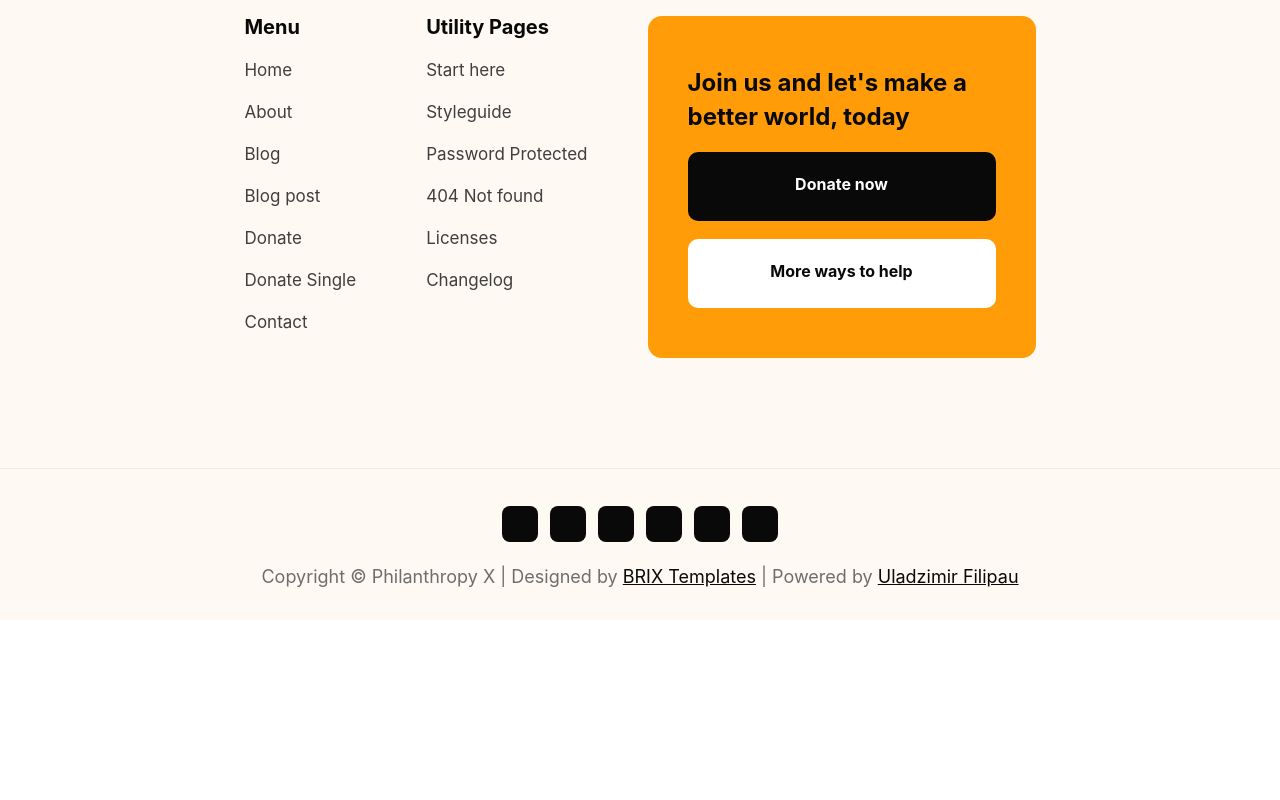
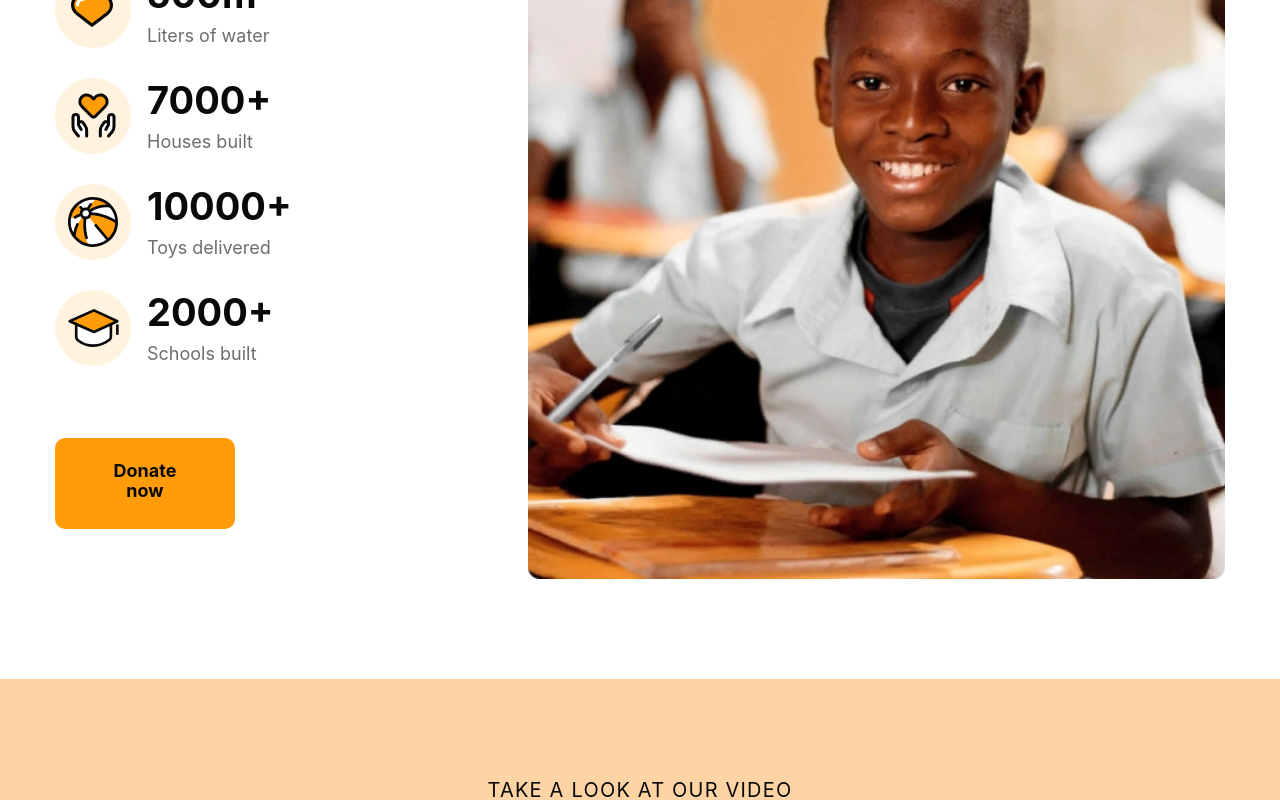
Before and after one commit to uladzimirfilipau/philanthropy, a React (Create React App) app: page / in a window 1280 px wide. Shown: the part 2980-3780 px from the top of the page. Before the commit the page ends 3600 px from the top, so only its background shows below. Built offline with nearby package versions, Linux system fonts and the light colour scheme.

Commit message:
refactor: Main

```diff
--- a/src/components/Main/Main.css
+++ b/src/components/Main/Main.css
@@ -1,6 +1,9 @@
 .main {
+  width: 100%;
+  max-width: 1440px;
   display: flex;
   flex-direction: column;
+  align-items: center;
   padding-top: 119px;
   box-sizing: border-box;
 }
--- a/src/components/Main/Main.js
+++ b/src/components/Main/Main.js
@@ -2,12 +2,16 @@ import React from 'react';
 import './Main.css';
 import Lead from '../Lead/Lead';
 import AboutUs from '../AboutUs/AboutUs';
+import Results from '../Results/Results';
+import Video from '../Video/Video';
 
 function Main() {
   return (
     <main className='main'>
       <Lead />
       <AboutUs />
+      <Results />
+      <Video />
     </main>
   );
 }
```
